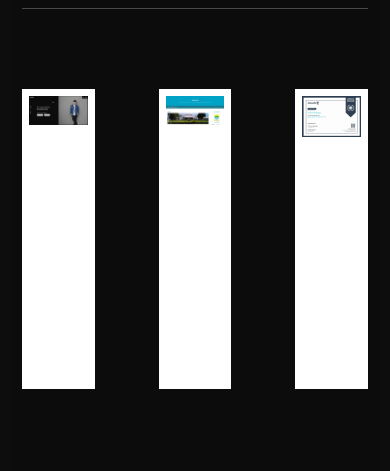
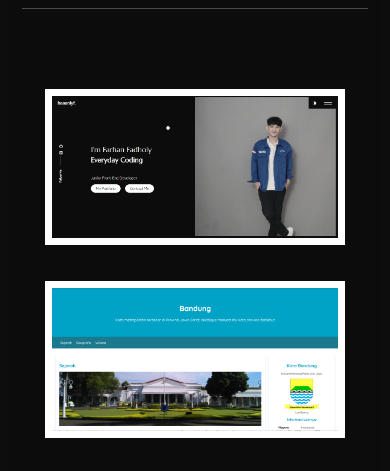
Before and after one commit to FarhanFadholy/PersonalPortofolio, a React app: page /portfolio in a window 390 px wide. Shown: the part 173-644 px from the top of the page. Built offline with nearby package versions, Linux system fonts and the light colour scheme; some packages are replaced by stand-ins of ours.

Commit message:
menambahkan portofolio

```diff
--- a/src/content_option.js
+++ b/src/content_option.js
@@ -2,7 +2,7 @@ import profileImg from './assets/images/Farhan.jpeg';
 import porto from './assets/images/porto.png';
 import web_bdg from './assets/images/web_bdg.png';
 import sertif from './assets/images/sertif.png';
-
+import transfor from './assets/images/blog_transformer.png';
 
 const logotext = "haaanlyf.";
 const meta = {
@@ -101,8 +101,13 @@ const dataportfolio = [{
     },
     {
         img : sertif,
-        description: "Sertifikat Web Programming dari DiCoding",
+        description: "Sertifikat Web Programming dari Dicoding",
         link: "/files/sertifikat.pdf",
+    },
+    {
+        img : transfor,
+        description: "Blog Sejarah Transformer",
+        link: "https://farhanfadholy.github.io/blogsederhana_transformers/",
     }
 ];
 
--- a/src/pages/portfolio/style.css
+++ b/src/pages/portfolio/style.css
@@ -1,16 +1,14 @@
 .po_items_ho {
-    display: flex;
-    column-width: 15em;
-    -moz-column-width: 15em;
-    -webkit-column-width: 15em;
-    column-gap: 4rem;
-    -moz-column-gap: 4rem;
-    -webkit-column-gap: 4rem;
+  display: grid;
+  grid-template-columns: repeat(3, 1fr); /* Maksimal 3 kolom */
+  gap: 20px;
+  padding: 0 20px;
 }
+
 
 .po_item {
     display: inline-block;
-    width: 100%;
+    width: 300px;
     text-align: center;
     margin: 0.5rem auto;
     position: relative;
@@ -19,11 +17,11 @@
     border: 1px solid var(--secondary-color);
     transition: 0.3s ease;
     font-size: 0;
-    min-height: 300px;
 }
 
 .po_item img {
     max-width: 100%;
+     object-fit: cover; /* agar gambar tetap rapi tanpa stretch */
 }
 
 .po_item .content {
@@ -81,7 +79,13 @@
 }
 
 .portofolio-desc {
-    color: rgb(41, 38, 38); /* Ganti warna sesuai keinginan */
+    color: rgb(32, 32, 32); /* Ganti warna sesuai keinginan */
     font-weight: bold; /* Tambahkan ketebalan */
     font-size: 18px; /* Sesuaikan ukuran */
   }
+
+  @media (max-width: 768px) {
+  .po_items_ho {
+    grid-template-columns: repeat(1, 1fr);
+  }
+}
```
Also changed, not shown: src/assets/images/blog_transformer.png (added), src/pages/portfolio/index.js (line endings or trailing spaces).
